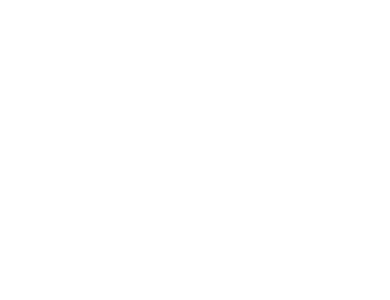
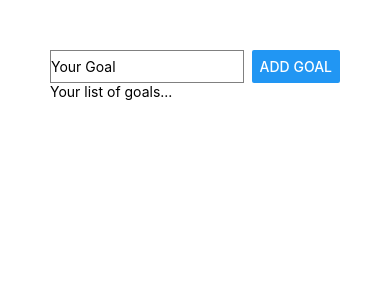
Before and after one commit to Conrad-E-Code/geofencer-test, a React Native app: screen / in a window 390 px wide. Shown: the top 300 px of the page. Built offline with nearby package versions, Linux system fonts and the light colour scheme.

Commit message:
styling with flex-box, simple textinput

```diff
--- a/App.js
+++ b/App.js
@@ -1,19 +1,51 @@
 import { StatusBar } from 'expo-status-bar';
-import { StyleSheet, Text, View } from 'react-native';
+import { StyleSheet, Text, TextInput, View, Button } from 'react-native';
 
 export default function App() {
   return (
-    <View style={styles.container}>
+    <View style={styles.appContainer}>
+      <View style={styles.inputContainer}>
+        <TextInput style={styles.textInput} placeholder="Your Goal"/>
+        <Button title="add goal"/>
+      </View>
+      <View>
+        <Text>Your list of goals...</Text>
+      </View>
+    </View>
 
-    </View>
   );
 }
 
 const styles = StyleSheet.create({
-  container: {
-    flex: 1,
-    backgroundColor: '#fff',
-    alignItems: 'center',
-    justifyContent: 'center',
+  appContainer: {
+    padding: 50,
+
   },
+  inputContainer: {
+    flexDirection: "row",
+    justifyContent: 'space-between'
+
+  },
+  textInput: {
+    borderWidth: 1,
+    borderColor: 'grey',
+    width: '80%',
+    marginRight: 8
+  }
+
 });
+
+// container: {
+//   flex: 1,
+//   backgroundColor: '#fff',
+//   alignItems: 'center',
+//   justifyContent: 'center',
+// },
+// customText: {
+//   color: "blue",
+//   borderWidth: 5,
+//   borderColor: "red",
+//   padding: 20,
+//   margin: 20,
+//   borderRadius: 7
+// }
```
